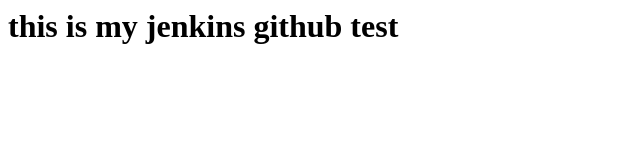
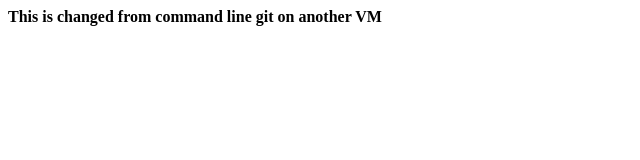
Before and after one commit to evossuml/test, a plain HTML site: page index.html in a window 1280 px wide. Shown: the whole page, without its empty margins (0-640 px from the left). Drawn offline with Linux system fonts and the light colour scheme.

Commit message:
Edit from command line on Fedora

```diff
--- a/index.html
+++ b/index.html
@@ -1,2 +1 @@
-<title>Jenkins Updates My Nginx</title>
-<h1>this is my jenkins github test</h1>
+<title>Changed Page</title><b>This is changed from command line git on another VM</b>
```
